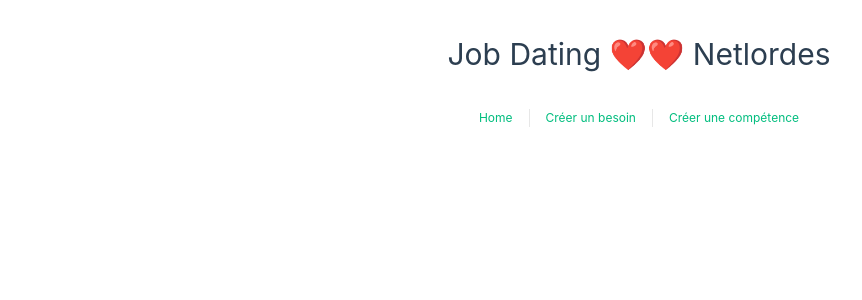
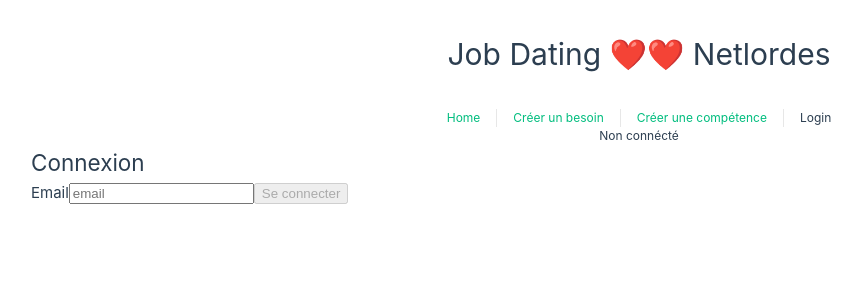
Before and after one commit to dylanbaud/crazy-charly-day, a Vue app in the folder frontend/: page /login in a window 1280 px wide. Shown: the top 300 px of the page, without its empty margins (1-863 px from the left). Built offline with nearby package versions, Linux system fonts and the light colour scheme.

Commit message:
pseudo login avec email pour création de besoin

```diff
--- a/frontend/src/App.vue
+++ b/frontend/src/App.vue
@@ -1,5 +1,6 @@
 <script setup>
 import { RouterLink, RouterView } from 'vue-router'
+import LoginStatus from './components/LoginStatus.vue';
 </script>
 
 <template>
@@ -11,6 +12,8 @@
           <RouterLink to="/">Home</RouterLink>
           <RouterLink :to="{ name: 'create-besoin' }">Créer un besoin</RouterLink>
           <RouterLink :to="{ name: 'create-skill' }">Créer une compétence</RouterLink>
+          <RouterLink :to="{ name: 'login' }">Login</RouterLink>
+          <LoginStatus />
         </nav>
       </div>
     </header>
--- a/frontend/src/components/CreateBesoin.vue
+++ b/frontend/src/components/CreateBesoin.vue
@@ -1,5 +1,7 @@
 <script>
 import { createNeed, getSkills } from '@/services/httpClient';
+import { useAuthStore } from '@/stores/authStore';
+import { mapState } from 'pinia';
 
 export default {
   data() {
@@ -8,13 +10,12 @@
       competence_besoin: -1,
       skills: [],
       error: '',
-      customerId: 1,
     }
   },
   methods: {
     async creerBesoin() {
       try {
-        const need = await createNeed(this.customerId, this.description_besoin, this.competence_besoin);
+        const need = await createNeed(this.id_user, this.description_besoin, this.competence_besoin);
         console.log(need)
       } catch (e) {
         this.error = e.message;
@@ -33,8 +34,9 @@
   computed: {
     besoinEstValide() {
       return this.description_besoin.length > 0 &&
-        this.competence_besoin !== 0;
-    }
+        this.competence_besoin !== 0 && this.id_user !== 0;
+    },
+    ...mapState(useAuthStore, ['id_user']),
   },
 }
 </script>
--- /dev/null
+++ b/frontend/src/components/LoginComp.vue
@@ -0,0 +1,50 @@
+<script>
+import { getUser } from '@/services/httpClient';
+import { useAuthStore } from '@/stores/authStore';
+import { mapActions, mapState } from 'pinia';
+
+export default {
+  data() {
+    return {
+      email: '',
+      error: '',
+    }
+  },
+  computed: {
+    ...mapState(useAuthStore, ['id_user']),
+  },
+  methods: {
+    async login() {
+      try {
+        const user = await getUser(this.email)
+        if (user === null) {
+          this.error = "email non valide"
+          return
+        }
+        console.log(user.id, user.type)
+        this.setIdUser(user.id)
+        this.setRoleUser(user.type)
+        this.setEmailUser(user.email)
+      } catch (e) {
+        this.error = e.message
+      }
+    },
+    ...mapActions(useAuthStore, ['setIdUser']),
+    ...mapActions(useAuthStore, ['setRoleUser']),
+    ...mapActions(useAuthStore, ['setEmailUser']),
+  },
+}
+</script>
+
+<template>
+  <div id="login">
+    <h2>Connexion</h2>
+    <div id="formulaire">
+      <label for="email">Email</label>
+      <input v-model="email" type="email" id="email" name="email" placeholder="email" required>
+      <button :disabled="!email.length > 0" @click="login">Se connecter</button>
+    </div>
+    <div v-if="error">{{ error }}</div>
+  </div>
+
+</template>
--- /dev/null
+++ b/frontend/src/components/LoginStatus.vue
@@ -0,0 +1,18 @@
+<template>
+  <div id="login_status">
+    <p v-if="id_user">Connecté en tant que {{ email_user }} ({{ role_user }})</p>
+    <p v-else>Non connécté</p>
+  </div>
+</template>
+<script>
+import { useAuthStore } from '@/stores/authStore';
+import { mapState } from 'pinia';
+
+export default {
+  computed: {
+    ...mapState(useAuthStore, ['id_user']),
+    ...mapState(useAuthStore, ['email_user']),
+    ...mapState(useAuthStore, ['role_user']),
+  },
+}
+</script>
--- a/frontend/src/router/index.js
+++ b/frontend/src/router/index.js
@@ -2,6 +2,7 @@
 import HomeView from '../views/HomeView.vue'
 import CreateBesoin from '@/components/CreateBesoin.vue'
 import CreateSkills from '@/components/CreateSkills.vue'
+import LoginComp from '@/components/LoginComp.vue'
 
 const router = createRouter({
   history: createWebHistory(import.meta.env.BASE_URL),
@@ -17,6 +18,11 @@
       component: CreateBesoin,
     },
     {
+      path: '/login',
+      name: 'login',
+      component: LoginComp,
+    },
+    {
       path: '/createskills',
       name: 'create-skill',
       component: CreateSkills,
--- a/frontend/src/services/httpClient.js
+++ b/frontend/src/services/httpClient.js
@@ -59,4 +59,11 @@
   return request('/need', 'POST', true, body)
 }
 
-export { getSkills, createSkill, createNeed }
+const getUser = (email) => {
+  const body = {
+    email: email,
+  }
+  return request(`/login`, 'POST', true, body)
+}
+
+export { getSkills, createSkill, createNeed, getUser }
--- /dev/null
+++ b/frontend/src/stores/authStore.js
@@ -0,0 +1,20 @@
+import { defineStore } from 'pinia'
+
+export const useAuthStore = defineStore('counter', {
+  state: () => ({
+    id_user: null,
+    role_user: null,
+    email_user: null,
+  }),
+  actions: {
+    setIdUser(id) {
+      this.id_user = id
+    },
+    setRoleUser(role) {
+      this.role_user = role
+    },
+    setEmailUser(email) {
+      this.email_user = email
+    },
+  },
+})
```
Also changed, not shown: 2 other files (tests, documents, lock files or other folders).
